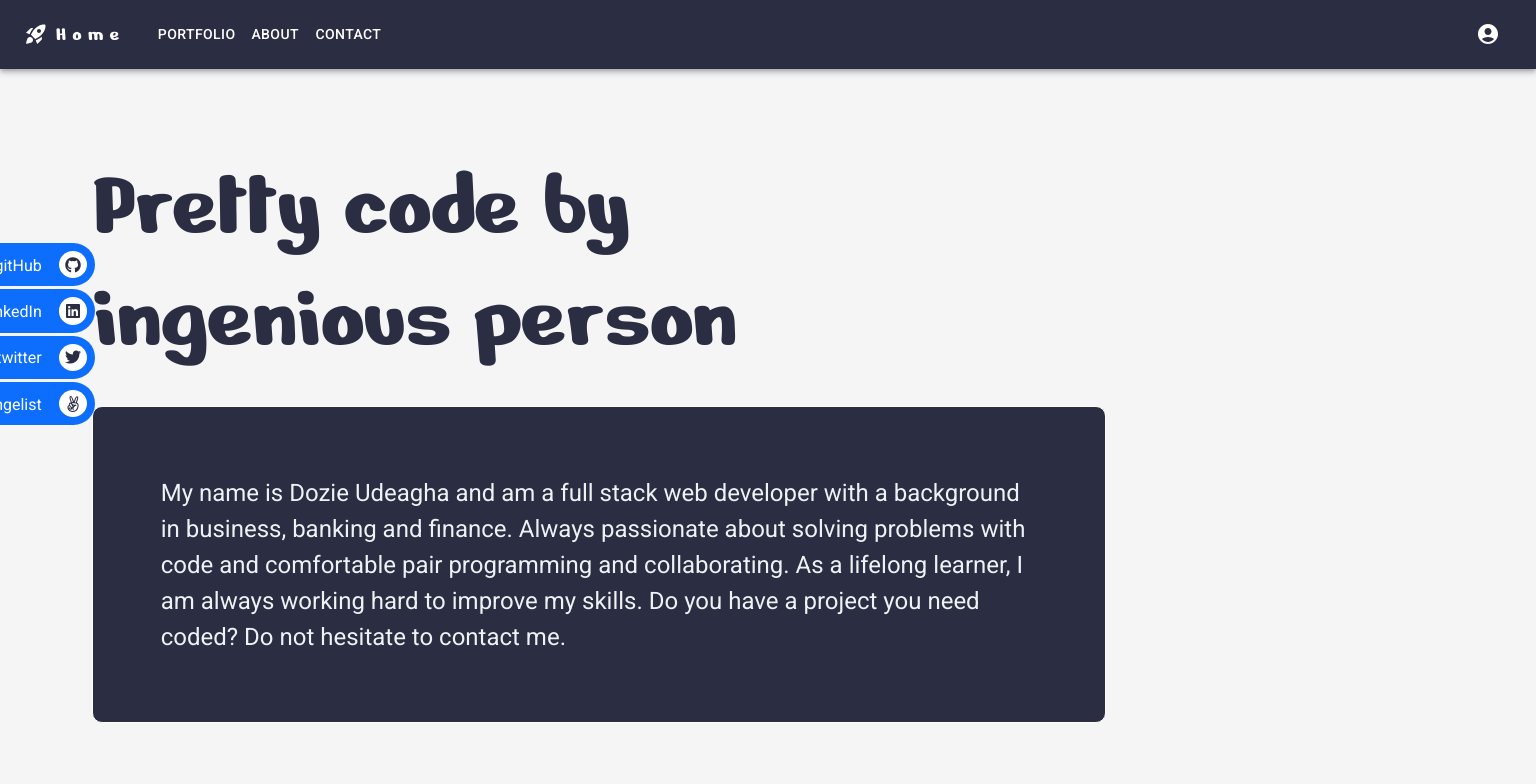
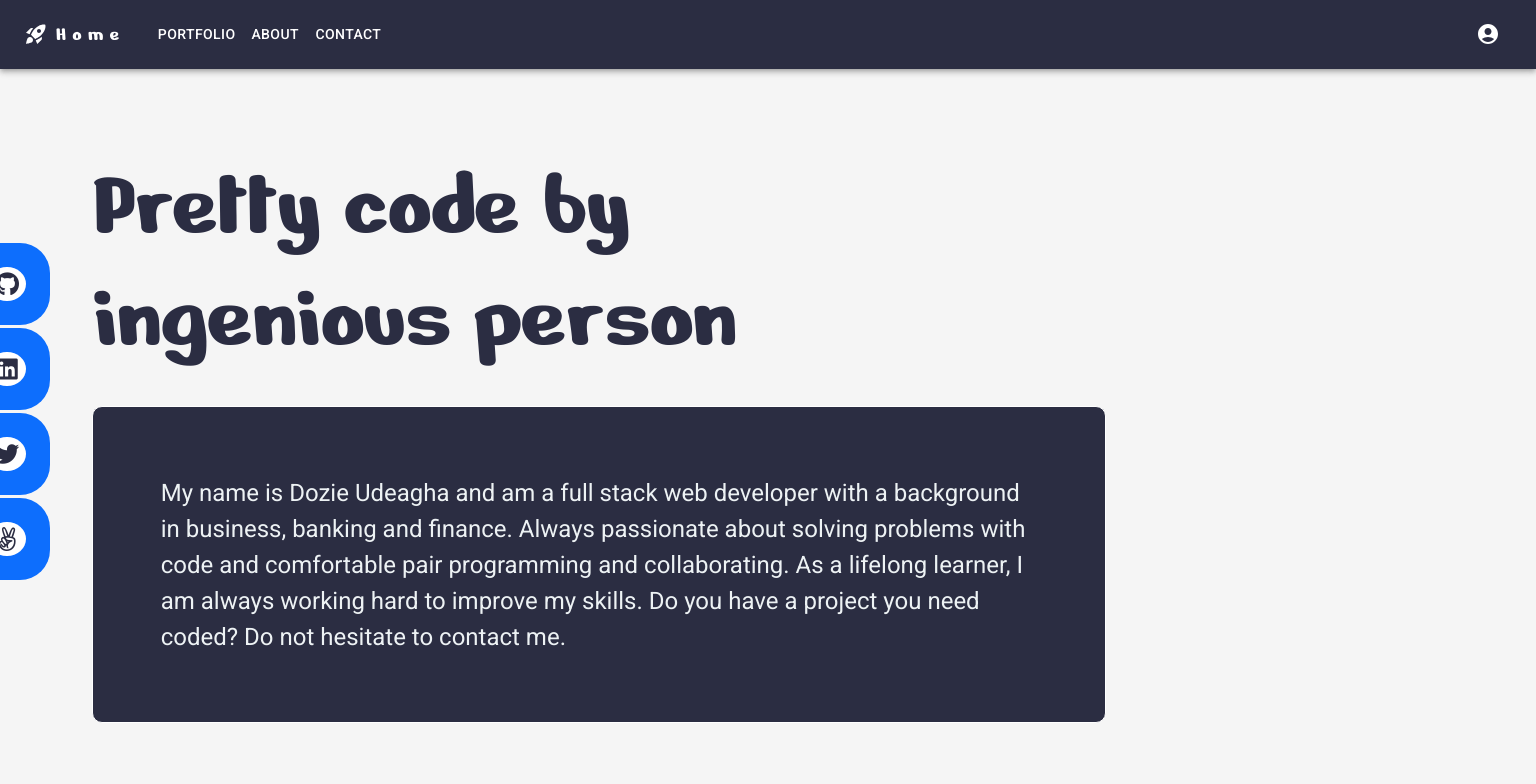
Before and after one commit to udeaghad/my-portfolio, a React (Create React App) app: page / in a window 1536 px wide. Shown: the top 784 px of the page. Built offline with nearby package versions, Linux system fonts and the light colour scheme.

Commit message:
Update carousel

```diff
--- a/src/components/MyProject.css
+++ b/src/components/MyProject.css
@@ -70,7 +70,7 @@
 }
 
 .social-buttons ul li:hover {
-  transform: translate(20%, 0);
+  transform: translate(25%, 0);
 }
 
 .social-buttons ul li i {
@@ -349,8 +349,39 @@ a {
 
 @media screen and (min-width: 1024px) {
   .contact-section {
-
     padding: 0 15%;
   }
 
+  .social-buttons ul {
+    padding: 0;
+    transform: translate(-100%, 0);
+  }
+
+  .social-buttons ul li {
+
+    padding: 24px;
+
 }
+
+.icon {
+  padding: 2%;
+  width: 15%;
+  border-radius: 50%;
+  background: rgb(255, 255, 255);
+  text-align: center;
+  margin-left: 0%;
+  font-size: x-large;
+}
+
+}
+
+@media screen and (min-width: 1440px) {
+  .social-buttons ul {
+    padding: 0;
+    transform: translate(-115%, 0);
+  }
+
+  .social-buttons ul li:hover {
+    transform: translate(25%, 0);
+  }
+}
```
